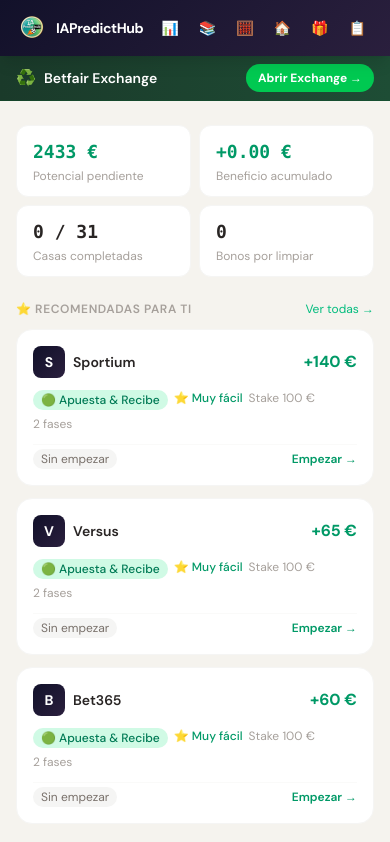
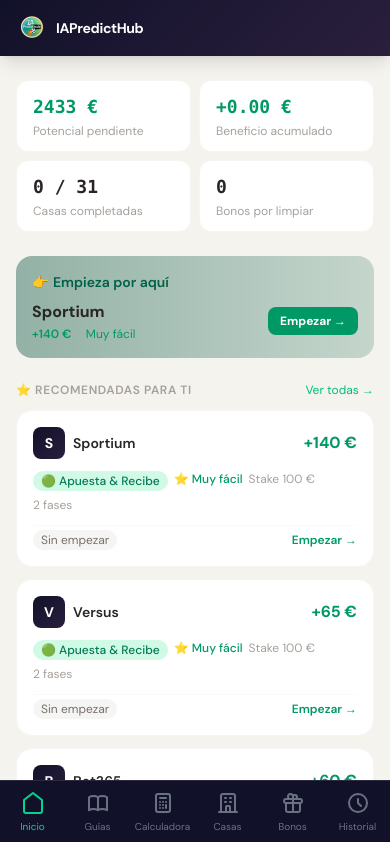
Before and after one commit to eloylt13/matched-betting-app, a Next.js app: page / in a window 390 px wide. Shown: the top 842 px of the page. Built offline with nearby package versions, Linux system fonts and the light colour scheme; a web font is replaced by a local one.

Commit message:
mobile-first revision completa

```diff
--- a/app/layout.tsx
+++ b/app/layout.tsx
@@ -2,6 +2,7 @@
 import type { Metadata } from 'next'
 import { DM_Sans, Playfair_Display } from 'next/font/google'
 import Link from 'next/link'
+import BottomNav from '@/components/BottomNav'
 import './globals.css'
 
 const dmSans = DM_Sans({ subsets: ['latin'], variable: '--font-dm-sans' })
@@ -27,7 +28,7 @@
                   <span className="text-purple-300 font-normal hidden sm:inline"> · Matched Betting</span>
                 </span>
               </Link>
-              <div className="flex items-center gap-1 sm:gap-2">
+              <div className="hidden md:flex items-center gap-1 sm:gap-2">
                 <NavLink href="/" emoji="📊" label="Dashboard" />
                 <NavLink href="/guias" emoji="📚" label="Guías" />
                 <NavLink href="/calculadora" emoji="🧮" label="Calculadora" />
@@ -39,7 +40,7 @@
           </div>
         </nav>
 
-        <div className="bg-gradient-to-r from-[#1a3a2a] to-[#1e4d35] border-b border-green-900/40">
+        <div className="hidden md:block bg-gradient-to-r from-[#1a3a2a] to-[#1e4d35] border-b border-green-900/40">
           <div className="max-w-7xl mx-auto px-4 sm:px-6 lg:px-8 py-2 flex items-center justify-between gap-4">
             <div className="flex items-center gap-2 text-sm text-green-200">
               <span className="text-base">♻️</span>
@@ -53,13 +54,14 @@
           </div>
         </div>
 
-        <main className="max-w-7xl mx-auto px-4 sm:px-6 lg:px-8 py-6">
+        <main className="max-w-7xl mx-auto px-4 sm:px-6 lg:px-8 py-6 pb-20 md:pb-6">
           {children}
         </main>
 
         <footer className="mt-12 border-t border-gray-200 py-6 text-center text-xs text-gray-400">
           <p>IAPredictHub · Matched Betting — Solo para uso educativo. Apuesta con responsabilidad.</p>
         </footer>
+        <BottomNav />
       </body>
     </html>
   )
--- a/app/page.tsx
+++ b/app/page.tsx
@@ -69,6 +69,31 @@
 
       {/* KPIs compactos */}
       <ProgressSummary state={state} />
+
+      {/* Siguiente mejor acción (Solo Móvil) */}
+      {recomendadas.length > 0 && (
+        <div className="block sm:hidden bg-gradient-to-r from-emerald-900/40 to-emerald-800/20 rounded-2xl p-4">
+          <p className="font-semibold text-emerald-800 text-sm mb-1">👉 Empieza por aquí</p>
+          <div className="flex items-center justify-between mt-2">
+            <div>
+              <p className="font-bold text-stone-800">{recomendadas[0].nombre}</p>
+              <div className="flex items-center gap-1.5 text-xs mt-0.5">
+                <span className="text-emerald-600 font-semibold">+{recomendadas[0].beneficioPotencial} €</span>
+                <span className="text-stone-400">·</span>
+                <span className={getDificultadColor(recomendadas[0].dificultad ?? 3)}>
+                  {getDificultadLabel(recomendadas[0].dificultad ?? 3)}
+                </span>
+              </div>
+            </div>
+            <Link
+              href={`/casas/${recomendadas[0].id}`}
+              className="shrink-0 bg-emerald-600 hover:bg-emerald-500 text-white text-xs font-bold px-3 py-1.5 rounded-lg transition-colors"
+            >
+              Empezar →
+            </Link>
+          </div>
+        </div>
+      )}
 
       {/* Recomendadas para ti */}
       <section>
--- /dev/null
+++ b/components/BottomNav.tsx
@@ -0,0 +1,46 @@
+'use client'
+
+import Link from 'next/link'
+import { usePathname } from 'next/navigation'
+
+export default function BottomNav() {
+  const pathname = usePathname()
+
+  const navItems = [
+    { name: 'Inicio', path: '/', icon: 'M3 9l9-7 9 7v11a2 2 0 01-2 2H5a2 2 0 01-2-2z' },
+    { name: 'Guías', path: '/guias', icon: 'M12 6.253v13m0-13C10.832 5.477 9.246 5 7.5 5S4.168 5.477 3 6.253v13C4.168 18.477 5.754 18 7.5 18s3.332.477 4.5 1.253m0-13C13.168 5.477 14.754 5 16.5 5c1.747 0 3.332.477 4.5 1.253v13C19.832 18.477 18.247 18 16.5 18c-1.746 0-3.332.477-4.5 1.253' },
+    { name: 'Calculadora', path: '/calculadora', icon: 'M9 7h6m0 10v-3m-3 3h.01M9 17h.01M9 14h.01M12 14h.01M15 11h.01M12 11h.01M9 11h.01M7 21h10a2 2 0 002-2V5a2 2 0 00-2-2H7a2 2 0 00-2 2v14a2 2 0 002 2z' },
+    { name: 'Casas', path: '/casas', icon: 'M19 21V5a2 2 0 00-2-2H7a2 2 0 00-2 2v16m14 0h2m-2 0h-5m-9 0H3m2 0h5M9 7h1m-1 4h1m4-4h1m-1 4h1m-5 10v-5a1 1 0 011-1h2a1 1 0 011 1v5m-4 0h4' },
+    { name: 'Bonos', path: '/bonos', icon: 'M12 8v13m0-13V6a2 2 0 112 2h-2zm0 0V5.5A2.5 2.5 0 109.5 8H12zm-7 4h14M5 12a2 2 0 110-4h14a2 2 0 110 4M5 12v7a2 2 0 002 2h10a2 2 0 002-2v-7' },
+    { name: 'Historial', path: '/historial', icon: 'M12 8v4l3 3m6-3a9 9 0 11-18 0 9 9 0 0118 0z' },
+  ]
+
+  return (
+    <div className="flex md:hidden fixed bottom-0 left-0 right-0 z-50 bg-[#12112A] border-t border-white/10 h-16">
+      {navItems.map((item) => {
+        const isActive = pathname === item.path
+        return (
+          <Link
+            key={item.path}
+            href={item.path}
+            className={`flex-1 flex flex-col items-center justify-center gap-1 ${
+              isActive ? 'text-emerald-400' : 'text-gray-500'
+            }`}
+          >
+            <svg
+              xmlns="http://www.w3.org/2000/svg"
+              className="h-6 w-6"
+              fill="none"
+              viewBox="0 0 24 24"
+              stroke="currentColor"
+              strokeWidth={2}
+            >
+              <path strokeLinecap="round" strokeLinejoin="round" d={item.icon} />
+            </svg>
+            <span className="text-[10px] whitespace-nowrap">{item.name}</span>
+          </Link>
+        )
+      })}
+    </div>
+  )
+}
--- a/components/casas/CasaCard.tsx
+++ b/components/casas/CasaCard.tsx
@@ -59,8 +59,9 @@
   const enProgreso = estado === 'en_progreso' || estado === 'en_curso'
 
   return (
-    <div
-      className={`bg-white rounded-2xl shadow-sm border border-gray-100 ${style.border} overflow-hidden hover:shadow-md transition-all group ${completada ? 'opacity-60' : ''}`}
+    <Link
+      href={`/casas/${casa.id}`}
+      className={`block bg-white rounded-2xl shadow-sm border border-gray-100 ${style.border} overflow-hidden hover:shadow-md transition-all group ${completada ? 'opacity-60' : ''}`}
     >
       <div className="p-5">
         {/* Header */}
@@ -90,22 +91,33 @@
                   {style.icon} {style.label}
                 </span>
               </div>
+              <div className="flex sm:hidden items-center gap-2 mt-1.5 text-xs text-stone-400">
+                <span className={`font-medium ${getDificultadColor(casa.dificultad ?? 3)}`}>
+                  {'⭐'.repeat(casa.dificultad ?? 3)} {getDificultadLabel(casa.dificultad ?? 3)}
+                </span>
+                {casa.promos[0]?.fases[0]?.stakeRecomendado ? (
+                  <>
+                    <span>·</span>
+                    <span>Stake {casa.promos[0].fases[0].stakeRecomendado} €</span>
+                  </>
+                ) : null}
+              </div>
             </div>
           </div>
 
           {/* Beneficio */}
           <div className="text-right shrink-0">
-            <p className="text-lg font-bold text-gray-900">+{casa.beneficioPotencial} €</p>
+            <p className="text-xl sm:text-lg font-bold text-gray-900">+{casa.beneficioPotencial} €</p>
             <p className="text-xs text-gray-400">potencial</p>
           </div>
         </div>
 
         {/* Descripción */}
-        <p className="text-sm text-gray-500 mt-3 line-clamp-2">{casa.descripcionBreve}</p>
+        <p className="hidden sm:block text-sm text-gray-500 mt-3 line-clamp-2">{casa.descripcionBreve}</p>
 
         {/* Footer */}
         <div className="flex items-center justify-between mt-4">
-          <div className="flex items-center gap-3 text-xs text-gray-400">
+          <div className="hidden sm:flex items-center gap-3 text-xs text-gray-400">
             <span>{casa.promos.length} oferta{casa.promos.length !== 1 ? 's' : ''}</span>
             <span>·</span>
             <span>
@@ -118,15 +130,14 @@
             </span>
           </div>
 
-          <Link
-            href={`/casas/${casa.id}`}
-            className="text-xs font-semibold text-gray-600 hover:text-gray-900 group-hover:translate-x-0.5 transition-all"
+          <span
+            className="text-sm sm:text-xs font-semibold text-emerald-600 hover:text-emerald-500 transition-all group-hover:translate-x-0.5 ml-auto"
           >
             Ver detalle →
-          </Link>
+          </span>
         </div>
       </div>
-    </div>
+    </Link>
   )
 }
 
--- a/components/dashboard/CasasPendientes.tsx
+++ b/components/dashboard/CasasPendientes.tsx
@@ -95,7 +95,7 @@
                           {ESTADO_LABEL[estado] ?? estado}
                         </span>
                       </div>
-                      <p className="text-xs text-stone-500 mt-0.5 truncate">{casa.descripcionBreve}</p>
+                      <p className="hidden sm:block text-xs text-stone-500 mt-0.5 truncate">{casa.descripcionBreve}</p>
                       {totalFases > 1 && (
                         <p className="text-xs text-stone-400 mt-0.5">
                           Fase {Math.min(faseActual, totalFases)} de {totalFases}
```
Also changed, not shown: app/calculadora/page.tsx (+18 -5 lines).
